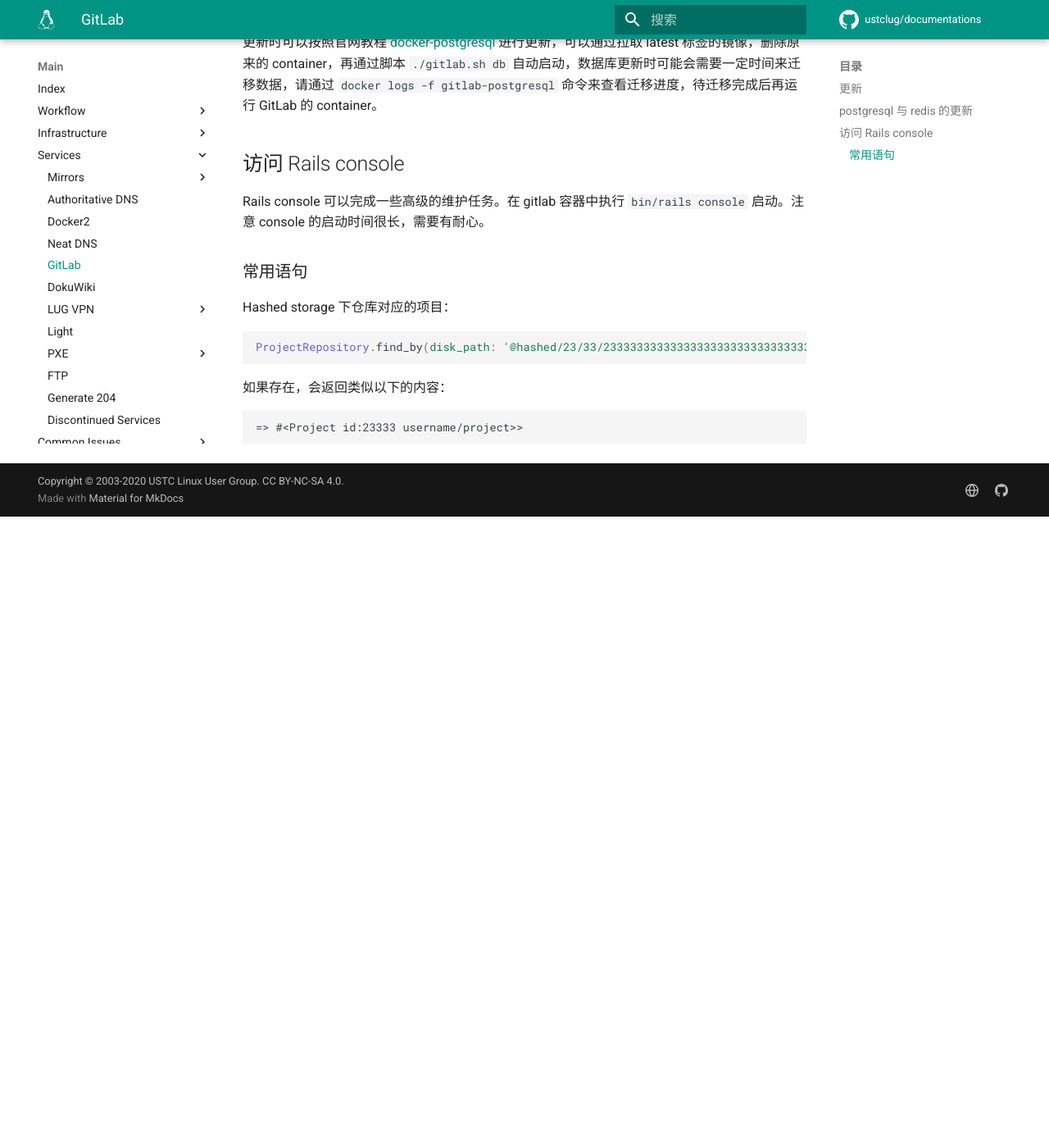
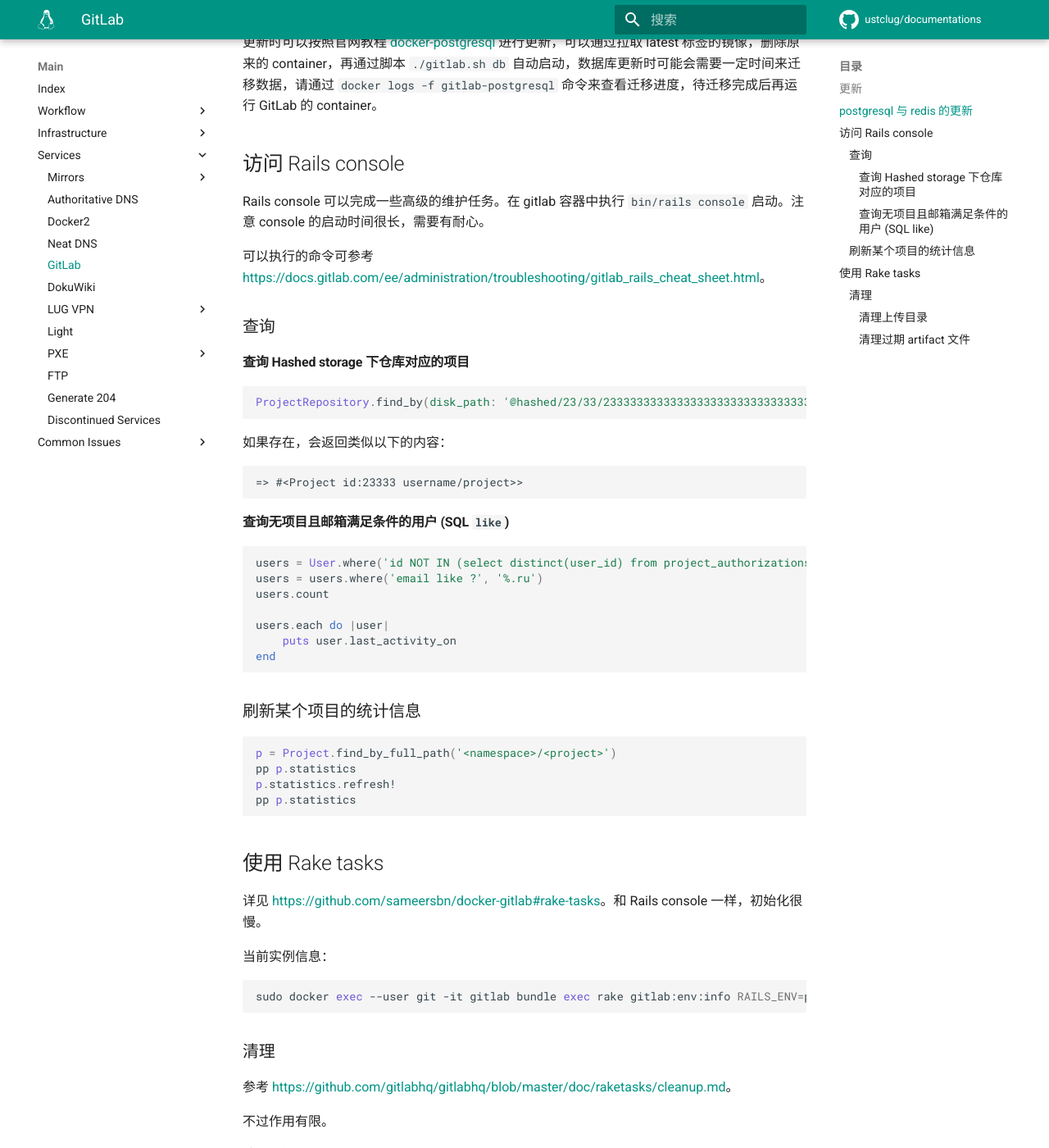
Before and after one commit to ustclug/documentations, an MkDocs documentation site: the page built from docs/services/gitlab.md, in a window 1280 px wide and 1400 px high, scrolled down 994 px. Shown: the whole window at 82% size. Built offline with MkDocs 1.6.1 and Material for MkDocs 9.7.7, drawn with Linux system fonts in a browser that asks for light colours; comment, search, counter and statistics services are not loaded; before the commit the page ends 1624 px from its top, so only the background shows below that; some of the changed text lies outside the part shown.

Commit message:
add rails console & rake task examples for gitlab

````diff
--- a/docs/services/gitlab.md
+++ b/docs/services/gitlab.md
@@ -29,9 +29,11 @@
 
 Rails console 可以完成一些高级的维护任务。在 gitlab 容器中执行 `bin/rails console` 启动。注意 console 的启动时间很长，需要有耐心。
 
-### 常用语句
+可以执行的命令可参考 <https://docs.gitlab.com/ee/administration/troubleshooting/gitlab_rails_cheat_sheet.html>。
 
-Hashed storage 下仓库对应的项目：
+### 查询
+
+#### 查询 Hashed storage 下仓库对应的项目
 
 ```ruby
 ProjectRepository.find_by(disk_path: '@hashed/23/33/2333333333333333333333333333333333333333333333333333333333333333').project
@@ -42,3 +44,68 @@
 ```
 => #<Project id:23333 username/project>>
 ```
+
+#### 查询无项目且邮箱满足条件的用户 (SQL `like`)
+
+```ruby
+users = User.where('id NOT IN (select distinct(user_id) from project_authorizations)')
+users = users.where('email like ?', '%.ru')
+users.count
+
+users.each do |user|
+    puts user.last_activity_on
+end
+```
+
+### 刷新某个项目的统计信息
+
+```ruby
+p = Project.find_by_full_path('<namespace>/<project>')
+pp p.statistics
+p.statistics.refresh!
+pp p.statistics
+```
+
+## 使用 Rake tasks
+
+详见 <https://github.com/sameersbn/docker-gitlab#rake-tasks>。和 Rails console 一样，初始化很慢。
+
+当前实例信息：
+
+```shell
+sudo docker exec --user git -it gitlab bundle exec rake gitlab:env:info RAILS_ENV=production
+```
+
+### 清理
+
+参考 <https://github.com/gitlabhq/gitlabhq/blob/master/doc/raketasks/cleanup.md>。
+
+不过作用有限。
+
+#### 清理上传目录
+
+查看会被清理的文件：
+
+```shell
+sudo docker exec --user git -it gitlab bundle exec rake gitlab:cleanup:project_uploads RAILS_ENV=production
+```
+
+清理（移动到 /-/project-lost-found/）：
+
+```shell
+sudo docker exec --user git -it gitlab bundle exec rake gitlab:cleanup:project_uploads RAILS_ENV=production DRY_RUN=false
+```
+
+#### 清理过期 artifact 文件
+
+查看会被清理的 artifact 数量：
+
+```shell
+sudo docker exec --user git -it gitlab bundle exec rake gitlab:cleanup:orphan_job_artifact_files RAILS_ENV=production
+```
+
+清理：
+
+```shell
+sudo docker exec --user git -it gitlab bundle exec rake gitlab:cleanup:orphan_job_artifact_files RAILS_ENV=production DRY_RUN=false
+```
````
